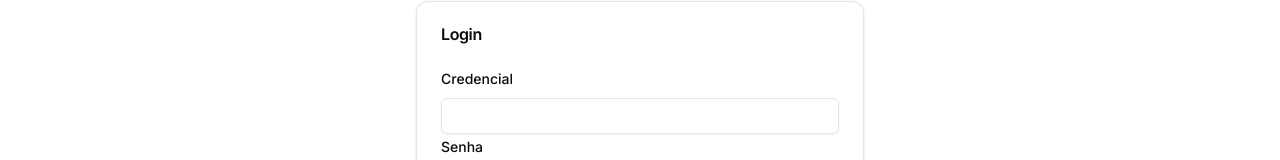
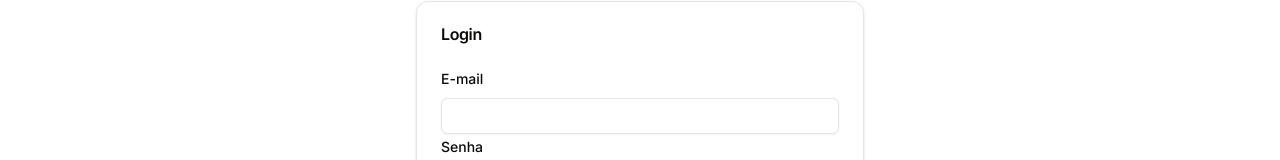
Before and after one commit to pablosmolak/front-academia-fslab, a Next.js app: page / in a window 1280 px wide. Shown: the part 283-443 px from the top of the page. Built offline with nearby package versions, Linux system fonts and the light colour scheme.

Commit message:
Criando o topBar e Footer com tela de login

```diff
--- a/src/app/(no-auth)/page.js
+++ b/src/app/(no-auth)/page.js
@@ -60,7 +60,7 @@ export default function LoginPage() {
                                             name="credencial"
                                             render={({ field }) => (
                                                 <FormItem>
-                                                    <FormLabel htmlFor="credencial">Credencial</FormLabel>
+                                                    <FormLabel htmlFor="credencial">E-mail</FormLabel>
                                                     <FormControl>
                                                         <Input
                                                             type="text"
```
